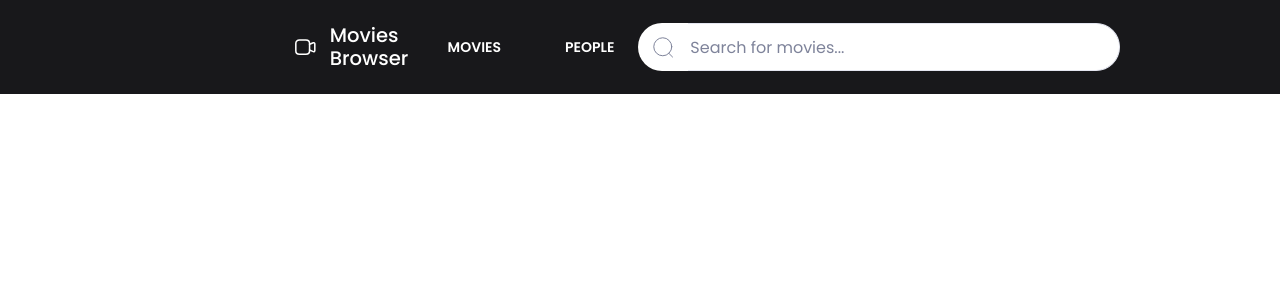
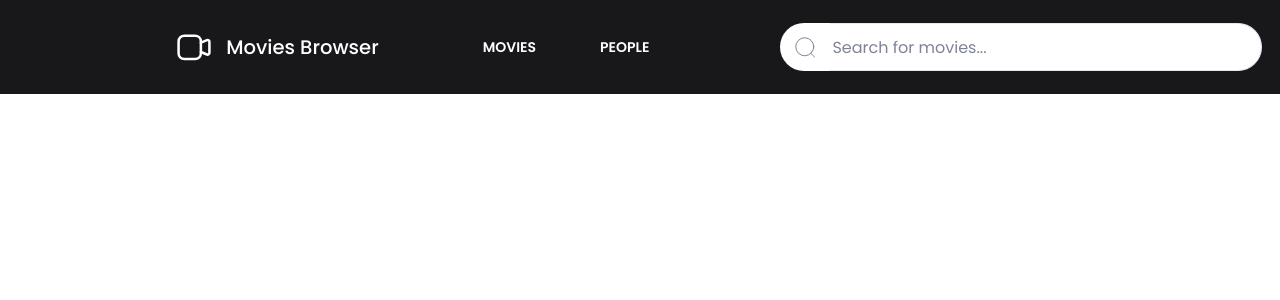
Before and after one commit to mikolajgraczyk/movies-browser, a React (Create React App) app: page / in a window 1280 px wide. Shown: the top 300 px of the page. Built offline with nearby package versions, Linux system fonts and the light colour scheme.

Commit message:
fixed header elements positioning

```diff
--- a/src/common/Header/styled.js
+++ b/src/common/Header/styled.js
@@ -6,8 +6,9 @@ export const Wrapper = styled.header`
     background: ${({ theme }) => theme.color.woodsmoke};
     height: 94px;
     display: grid;
-    grid-template-columns: 1fr 1.6fr 1fr;
-    padding: 35px 293px;
+    gap: 80px;
+    grid-template-columns: 1.5fr 1fr 2fr;
+    padding: 35px 16px 35px 16px;
     align-content: center;
     color: ${({ theme }) => theme.color.white};
     width: 100%;
@@ -24,10 +25,12 @@ export const TitleWrapper = styled.div`
     display: flex;
     gap: 12px;
     align-items: center;
+    justify-self: right;
 
     @media(max-width: ${({ theme }) => theme.breakpoint.mobileMax}px){
         gap: 8px;
         margin-top: 8px;
+        justify-self: left;
     }
 `;
 
@@ -53,11 +56,13 @@ export const ButtonsWrapper = styled.div`
     display: flex;
     gap: 16px;
     flex-grow: 1;
+    justify-self: left;
 
     @media(max-width: ${({ theme }) => theme.breakpoint.mobileMax}px){
         gap: 12px;
         flex-grow: 0;
         margin-top: 8px;
+        justify-self: right;
     }
 `;
 
```
